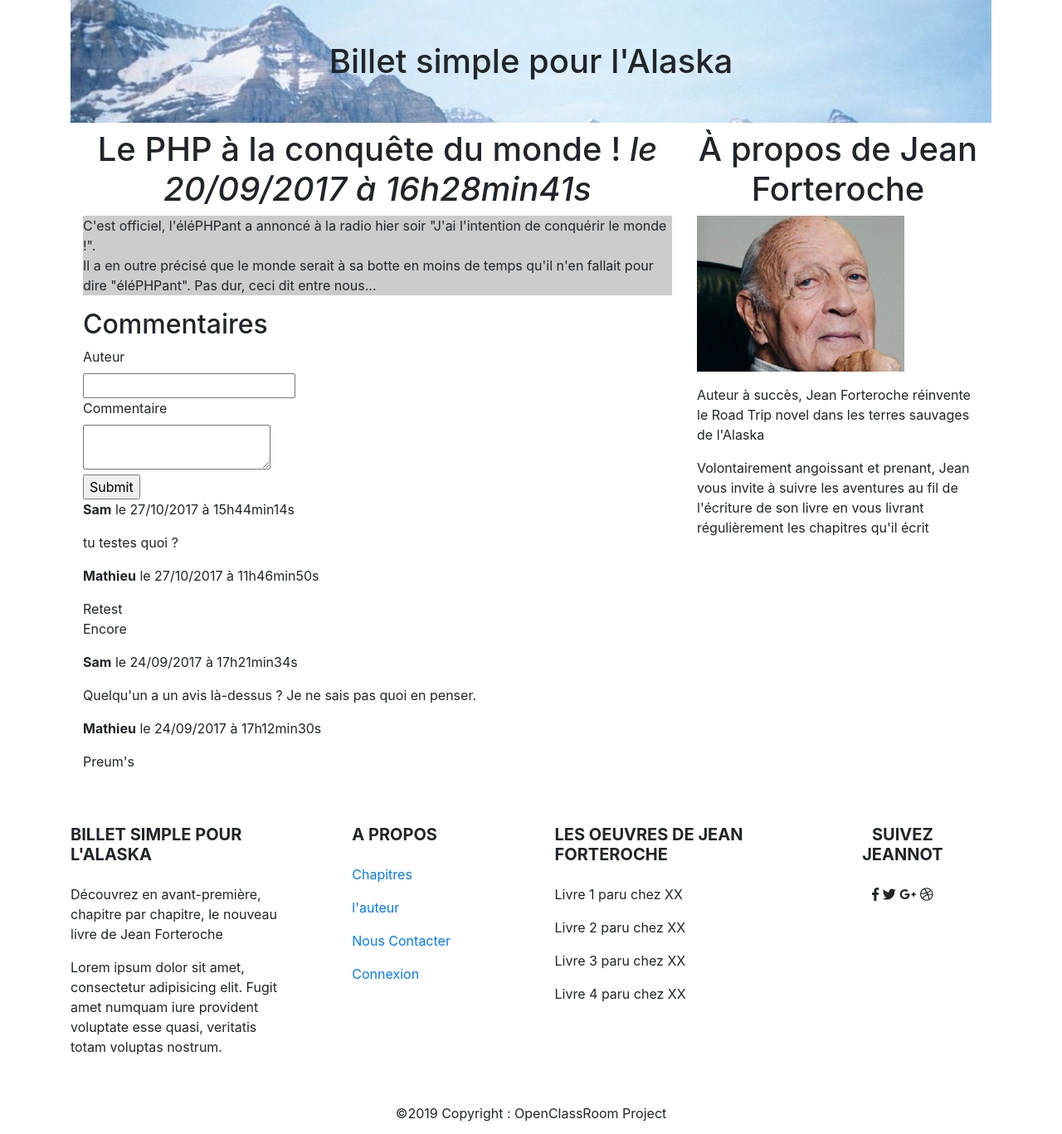
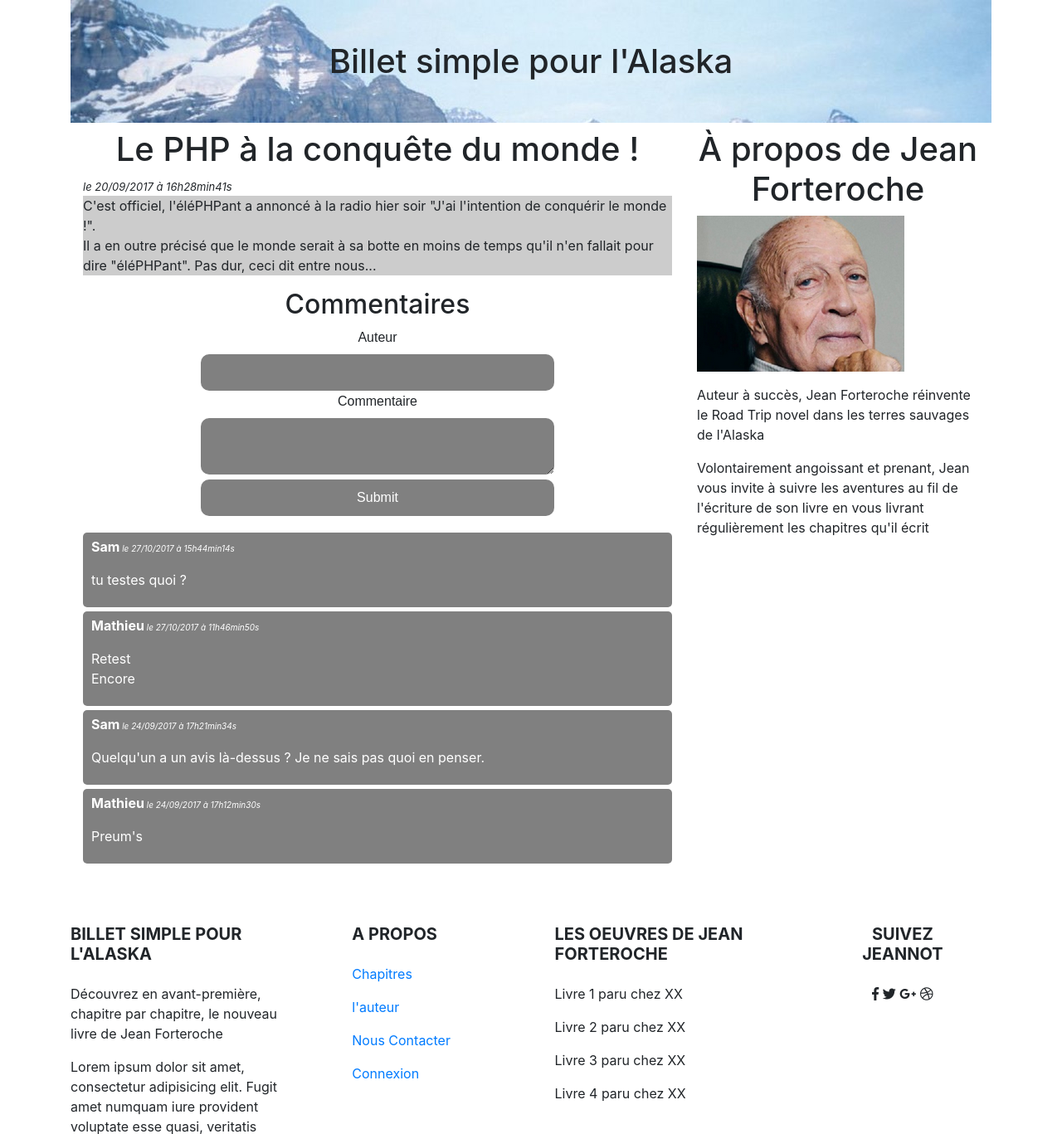
Before and after one commit to RomainLaval/Jforteroche-blog, a PHP site: page /index.php?action=post&id=2 in a window 1280 px wide. Shown: the part 56-1423 px from the top of the page at 83% size. Run offline with PHP 8.4, Linux system fonts and the light colour scheme; data comes from the database, SQL or seed files in the repository; some libraries are stand-ins or nearby versions.

Commit message:
extraction author pour création d'un aside optionnel

```diff
--- a/public/css/style.css
+++ b/public/css/style.css
@@ -35,9 +35,45 @@ a
     background-image: url(../images/alaska-bg.jpg);
 }
 
-section
-{
+section {
     max-width: 1110px;
     margin-right: auto!important;
     margin-left: auto!important;
+    margin-bottom: 20px;
 }
+
+/* Section commentaires */
+
+.validate, h2, .author, .commentaire {
+     font-family: 'Montserrat', sans-serif;
+ }
+
+input, textarea {
+  border-radius: 10px;
+  border:0px;
+  color: white;
+  background-color:grey;
+  font-family: 'Montserrat', sans-serif;
+  padding: 10px;
+  width: 60%;
+}
+
+.comment-ind {
+  padding:5px 0 5px 10px;
+  border: 1px;
+  border-radius: 5px;
+  background-color:grey;
+  color:white;
+  margin-bottom: 5px;
+}
+
+.date-comment {
+  font-size:x-small;
+  font-style: italic;
+}
+
+.date-title {
+  font-size:small;
+  font-style: italic;
+  padding: 0;
+}
--- /dev/null
+++ b/view/frontend/author.php
@@ -0,0 +1,4 @@
+<h1>À propos de Jean Forteroche</h1>
+<p><img src="/projet-4-php/github/Jforteroche-blog/public/images/jean-forteroche-fake.png" alt="portrait Jean forteroche" /></p>
+<p>Auteur à succès, Jean Forteroche réinvente le Road Trip novel dans les terres sauvages de l'Alaska</p>
+<p>Volontairement angoissant et prenant, Jean vous invite à suivre les aventures au fil de l'écriture de son livre en vous livrant régulièrement les chapitres qu'il écrit</p>
--- a/view/frontend/postView.php
+++ b/view/frontend/postView.php
@@ -1,8 +1,9 @@
 <?php $title = htmlspecialchars($post['title']); ?>
 
 <?php ob_start(); ?>
-<h1> <?= htmlspecialchars($post['title']) ?>
-        <em>le <?= $post['creation_date_fr'] ?></em></h1>
+<h1> <?= htmlspecialchars($post['title']) ?></h1>
+<span class="date-title">le <?= $post['creation_date_fr'] ?></span>
+
 
 <div class="news">
 
@@ -11,28 +12,32 @@
     </p>
 </div>
 
-<h2 id="comments">Commentaires</h2>
+<section id="comments" class="text-center">
+  <h2>Commentaires</h2>
 
 <form action="index.php?action=addComment&amp;id=<?= $post['id'] ?>" method="post">
     <div>
-        <label for="author">Auteur</label><br />
+        <label class="author" for="author">Auteur</label><br />
         <input type="text" id="author" name="author" />
     </div>
     <div>
-        <label for="comment">Commentaire</label><br />
+        <label class="commentaire" for="comment">Commentaire</label><br />
         <textarea id="comment" name="comment"></textarea>
     </div>
     <div>
-        <input type="submit" />
+        <input class="validate" type="submit" />
     </div>
 </form>
+</section>
 
 <?php
 while ($comment = $comments->fetch())
 {
 ?>
-    <p><strong><?= htmlspecialchars($comment['author']) ?></strong> le <?= $comment['comment_date_fr'] ?></p>
+    <div class="comment-ind">
+      <p><strong><?= htmlspecialchars($comment['author']) ?></strong><span class="date-comment"> le <?= $comment['comment_date_fr'] ?></span></p>
     <p><?= nl2br(htmlspecialchars($comment['comment'])) ?></p>
+  </div>
 <?php
 }
 ?>
--- a/view/frontend/templateFrontend.php
+++ b/view/frontend/templateFrontend.php
@@ -24,10 +24,9 @@
                 <?= $content ?>
         </article>
         <aside class="col-md-4" id="auteur">
-            <h1>À propos de Jean Forteroche</h1>
-            <p><img src="/projet-4-php/github/Jforteroche-blog/public/images/jean-forteroche-fake.png" alt="portrait Jean forteroche" /></p>
-            <p>Auteur à succès, Jean Forteroche réinvente le Road Trip novel dans les terres sauvages de l'Alaska</p>
-            <p>Volontairement angoissant et prenant, Jean vous invite à suivre les aventures au fil de l'écriture de son livre en vous livrant régulièrement les chapitres qu'il écrit</p>
+          <?php
+        include('view/frontend/author.php');
+      ?>
         </aside>
     </section>
     </div>
```
